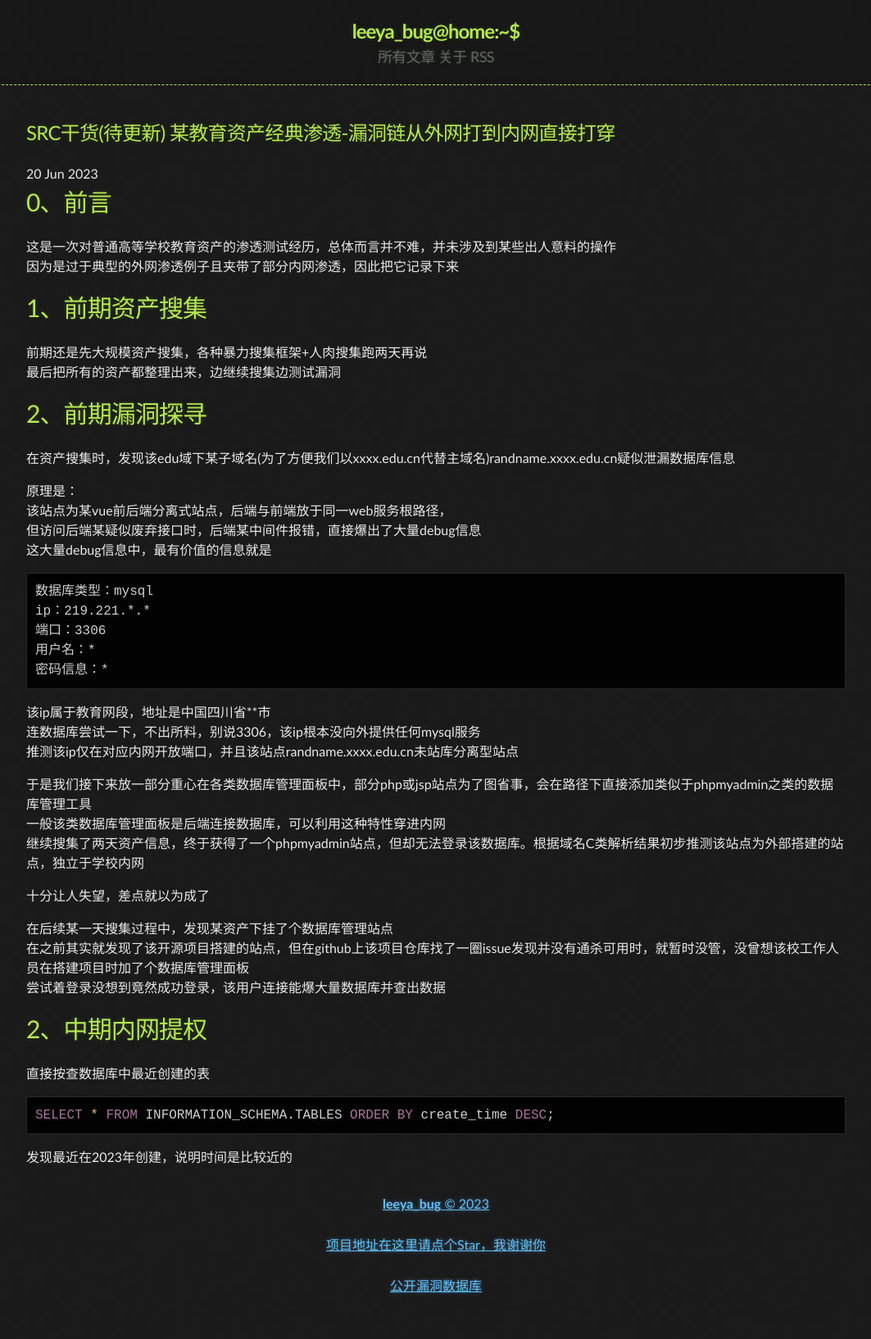
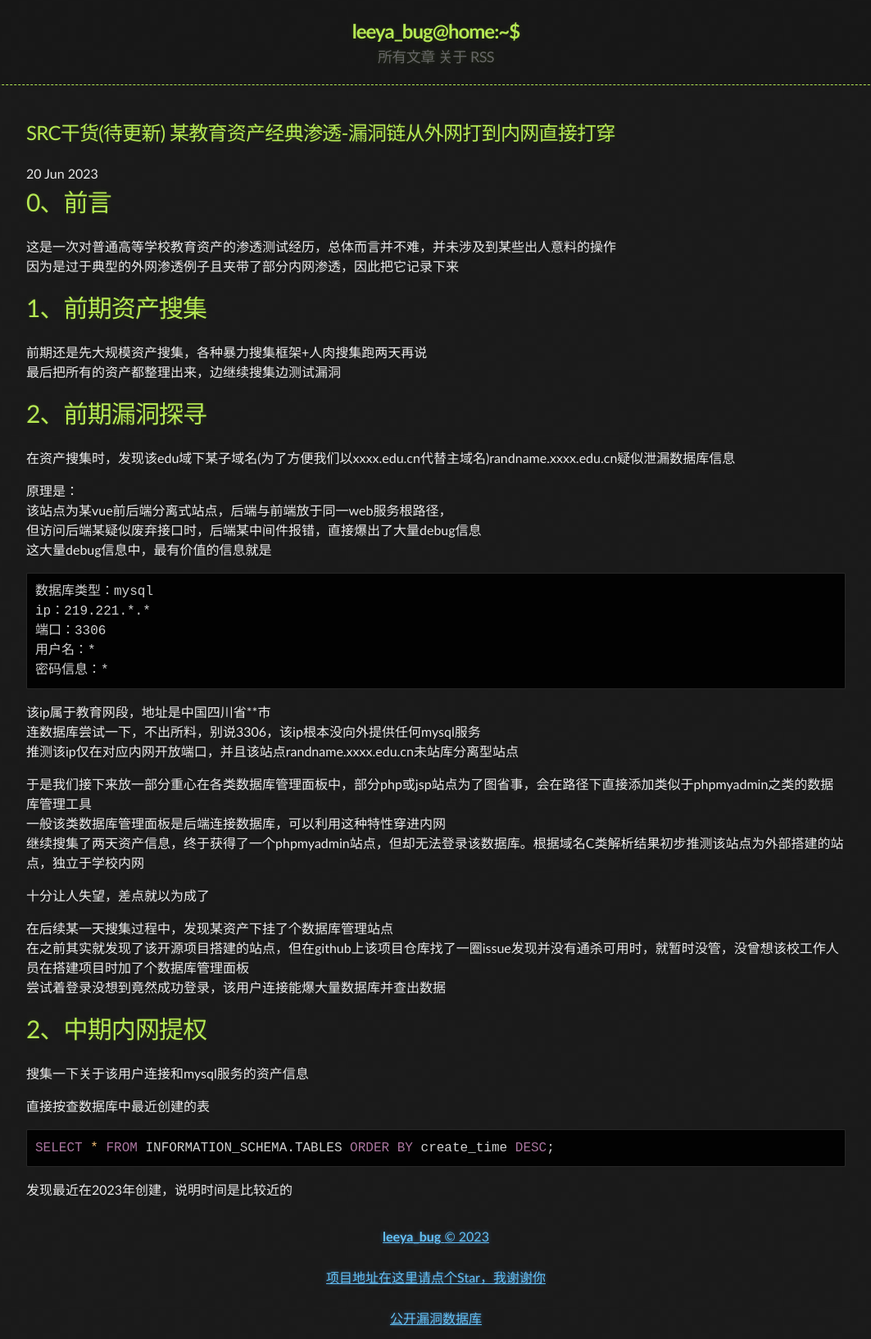
Before and after one commit to Leeyangee/leeyangee.github.io, a Jekyll site: the page built from _posts/2023-06-20-SRC干货(待更新) 某教育资产经典渗透-漏洞链从外网打到内网直接打穿.md, in a window 1280 px wide. Shown: the whole page at 82% size, without its empty margins (108-1171 px from the left). Built offline with Jekyll 4.4.1, drawn with Linux system fonts in a browser that asks for light colours; before the commit the page ends 1594 px from its top, so only the background shows below that.

Commit message:
Update 2023-06-20-SRC干货(待更新) 某教育资产经典渗透-漏洞链从外网打到内网直接打穿.md

````diff
--- a/_posts/2023-06-20-SRC干货(待更新) 某教育资产经典渗透-漏洞链从外网打到内网直接打穿.md
+++ b/_posts/2023-06-20-SRC干货(待更新) 某教育资产经典渗透-漏洞链从外网打到内网直接打穿.md
@@ -63,7 +63,7 @@ ip：219.221.*.*
 
 # [](#header-1)2、中期内网提权
 
-
+搜集一下关于该用户连接和mysql服务的资产信息
 
 直接按查数据库中最近创建的表
 ```sql
````
